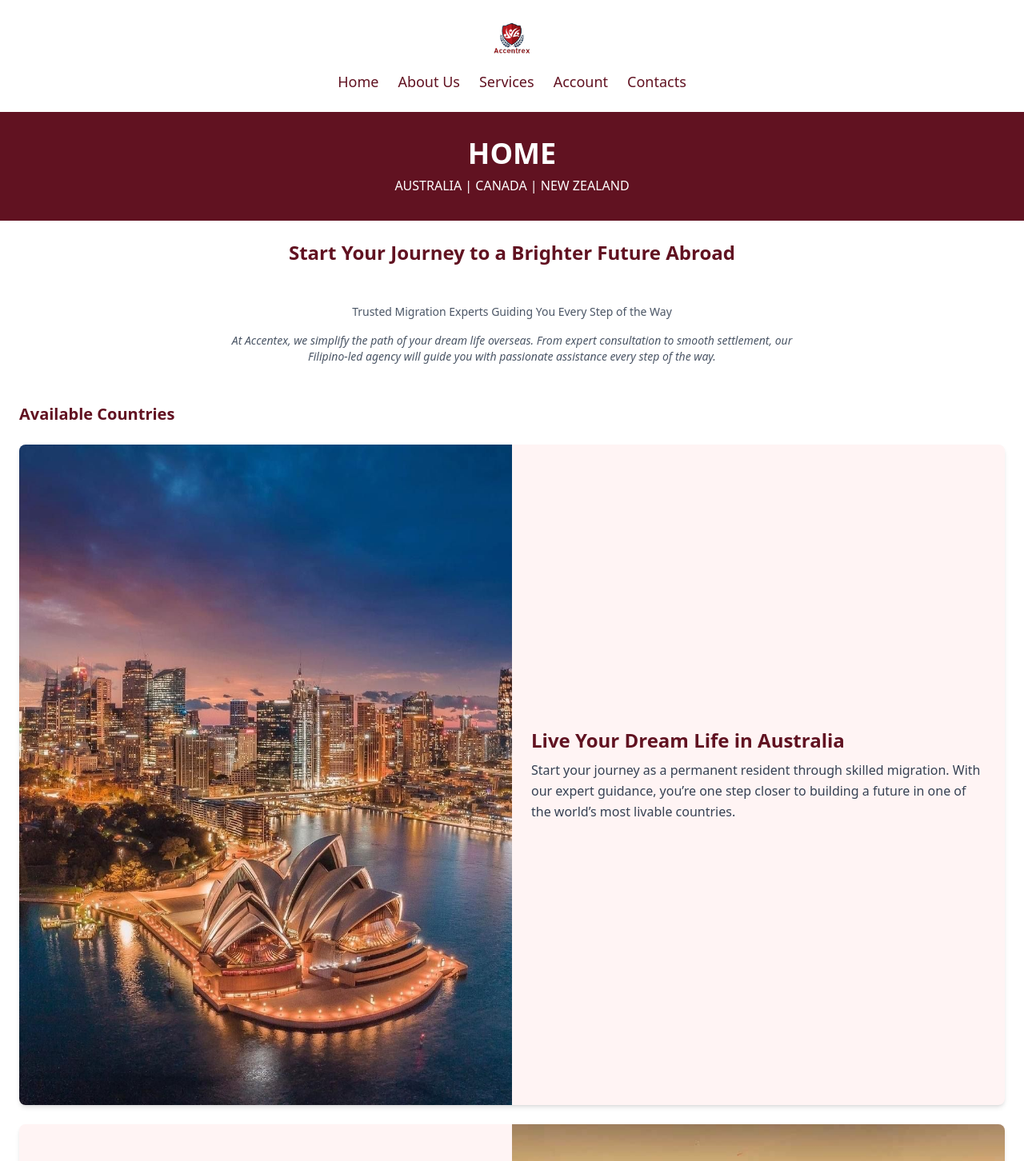
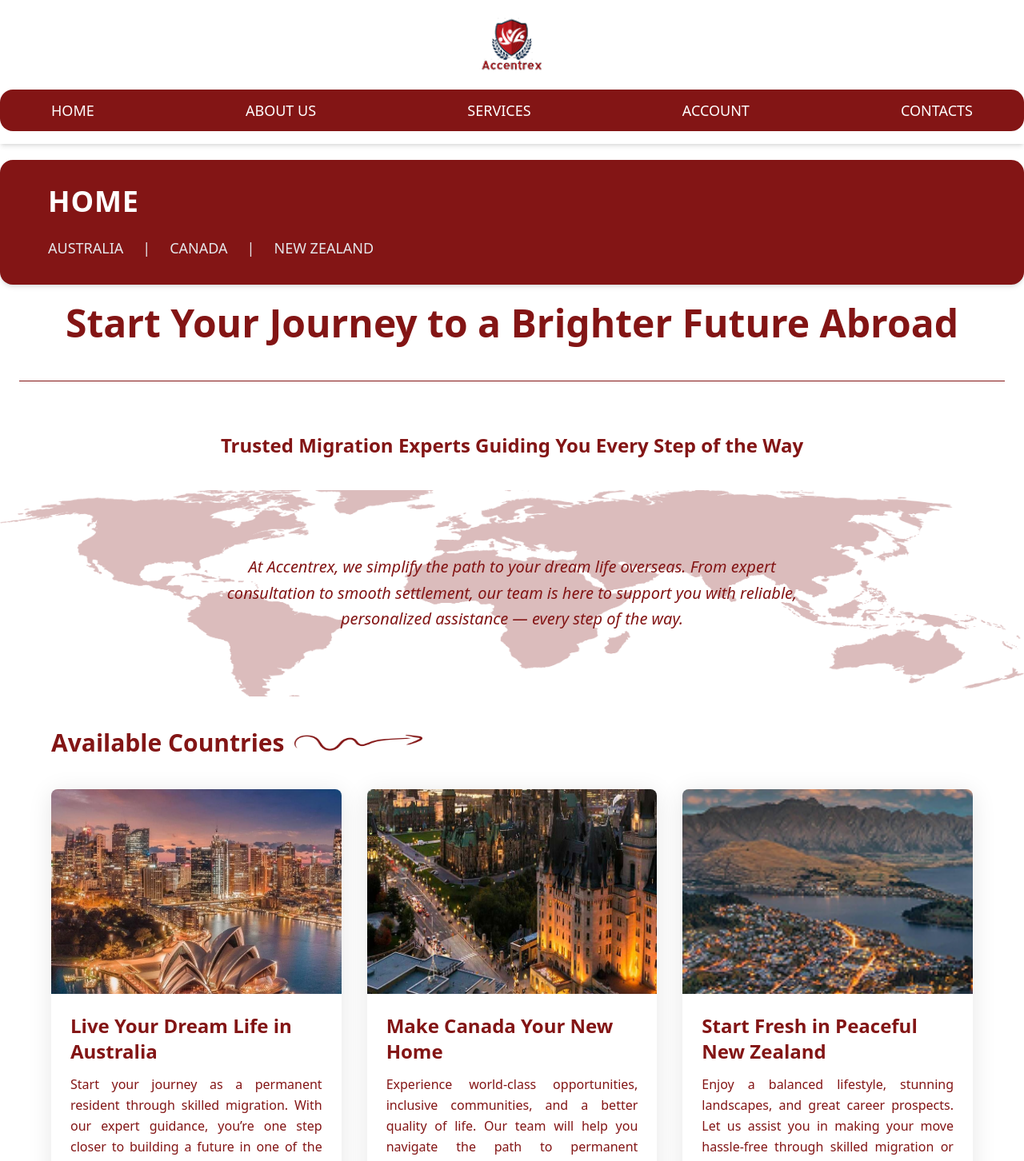
Before and after one commit to aidantiu/accentrex_web, a React (Vite) app in the folder client/: page / in a window 1280 px wide. Shown: the top 1452 px of the page at 80% size. Built offline with nearby package versions, Linux system fonts and the light colour scheme.

Commit message:
feat: implement responsive homepage layout and navbar with mobile and desktop support

```diff
--- a/client/src/components/banner.jsx
+++ b/client/src/components/banner.jsx
@@ -2,9 +2,21 @@ import React from 'react';
 
 const Banner = () => {
   return (
-    <section className="bg-[#611221] text-white p-8 text-center">
-      <h1 className="text-4xl font-bold">HOME</h1>
-      <p className="mt-2">AUSTRALIA | CANADA | NEW ZEALAND</p>
+    <section className="bg-[#831515] text-white p-8 px-4 md:px-15 rounded-2xl mx-auto mt-5 shadow-md text-left">
+          <div className="flex flex-col md:flex-row md:items-center justify-between gap-4 text-center md:text-left">
+        <div>
+          <h1 className="text-4xl md:text-4xl font-semibold uppercase tracking-wide">
+            Home
+          </h1>
+          <div className="text-lg md:text-lg mt-6 text-gray-200 space-x-6">
+            <span className="hover:underline cursor-pointer">AUSTRALIA</span>
+            <span>|</span>
+            <span className="hover:underline cursor-pointer">CANADA</span>
+            <span>|</span>
+            <span className="hover:underline cursor-pointer">NEW ZEALAND</span>
+          </div>
+        </div>
+      </div>
     </section>
   );
 };
--- a/client/src/components/headline.jsx
+++ b/client/src/components/headline.jsx
@@ -3,9 +3,12 @@ import React from 'react';
 const Headline = () => {
   return (
     <section className="p-6 text-center">
-      <h2 className="text-2xl font-bold">
+      <h2 className="text-5xl font-bold">
         Start Your Journey to a Brighter Future Abroad
       </h2>
+      <br></br>
+      <br></br>
+      <hr></hr>
     </section>
   );
 };
--- a/client/src/components/navbar.jsx
+++ b/client/src/components/navbar.jsx
@@ -1,18 +1,54 @@
-import React from 'react';
+import React, { useState } from 'react';
 import { Link } from 'react-router';
 
 const Navbar = () => {
+  const [menuOpen, setMenuOpen] = useState(false);
+
   return (
-    <header className="flex flex-col items-center p-6 shadow-md">
-      <img src="./public/images/companylogo.png" alt="Accentex Logo" className="h-12 mb-4" />
-      <nav className="flex gap-6 text-lg font-medium">
-        {/* Palitan to ng <Link> components for better routing */}
-        <a href="#" className="hover:underline">Home</a>
-        <a href="#" className="hover:underline">About Us</a>
-        <a href="#" className="hover:underline">Services</a>
-        <a href="#" className="hover:underline">Account</a>
-        <a href="#" className="hover:underline">Contacts</a>
-      </nav>
+    <header className="w-full bg-white shadow-md z-50">
+      {/* MOBILE: Logo + Hamburger */}
+      <div className="flex justify-between items-center px-4 py-4 md:hidden">
+        <img
+          src="./public/images/companylogo.png"
+          alt="Accentex Logo"
+          className="h-10"
+        />
+        <button
+          className="text-3xl text-[#831515]"
+          onClick={() => setMenuOpen(!menuOpen)}
+        >
+          ☰
+        </button>
+      </div>
+
+      {/* MOBILE: Dropdown Menu */}
+      {menuOpen && (
+        <nav className="md:hidden bg-[#831515] rounded-2xl text-white flex flex-col items-center gap-4 py-4 text-base font-medium">
+          <a href="#" onClick={() => setMenuOpen(false)}>Home</a>
+          <a href="#about" onClick={() => setMenuOpen(false)}>About Us</a>
+          <a href="#services" onClick={() => setMenuOpen(false)}>Services</a>
+          <a href="#account" onClick={() => setMenuOpen(false)}>Account</a>
+          <a href="#contacts" onClick={() => setMenuOpen(false)}>Contacts</a>
+        </nav>
+      )}
+
+      {/* DESKTOP: Logo Centered + Nav Below */}
+      <div className="hidden md:flex flex-col items-center py-4">
+        <img
+          src="./public/images/companylogo.png"
+          alt="Accentrex Logo"
+          className="h-20"
+        />
+
+        {/* Nav Links */}
+        <nav className="w-full mt-4 bg-[#831515] rounded-2xl text-white flex justify-between px-16 py-3 font-medium text-lg">
+          <a href="#" className="hover:underline">HOME</a>
+          <a href="#about" className="hover:underline">ABOUT US</a>
+          <a href="#services" className="hover:underline">SERVICES</a>
+          <a href="#account" className="hover:underline">ACCOUNT</a>
+          <a href="#contacts" className="hover:underline">CONTACTS</a>
+        </nav>
+      </div>
     </header>
   );
 };
--- a/client/src/pages/homepage.jsx
+++ b/client/src/pages/homepage.jsx
@@ -2,78 +2,80 @@ import Navbar from '../components/navbar';
 import Banner from '../components/banner';
 import Headline from '../components/headline';
 
+const CountryCard = ({ image, title, description }) => {
+  return (
+    <div className="w-full max-w-sm bg-white shadow-[0_4px_30px_rgba(0,0,0,0.1)] rounded-lg overflow-hidden flex flex-col">
+      <img
+        src={image}
+        alt={title}
+        className="w-full h-64 object-cover"
+      />
+      <div className="p-6 flex flex-col gap-3 text-[#831515]">
+        <h4 className="text-2xl font-bold">{title}</h4>
+        <p className="text-m leading-relaxed text-justify">{description}</p>
+      </div>
+    </div>
+  );
+};
+
 const Homepage = () => {
   return (
-    <div className="bg-white text-[#611221] font-sans">
+    <div className="bg-white text-[#831515] font-sans">
       <Navbar />
       <Banner />
       <Headline />
-      {/* Description */}
-      <section className="p-6 text-center text-sm text-gray-600 max-w-3xl mx-auto">
-        <p>
-          Trusted Migration Experts Guiding You Every Step of the Way
-        </p>
-        <p className="mt-4 italic">
-          At Accentex, we simplify the path of your dream life overseas. From expert
-          consultation to smooth settlement, our Filipino-led agency will guide you
-          with passionate assistance every step of the way.
-        </p>
+
+      <p className="text-2xl md:text-2xl font-semibold text-center mt-10 px-4">
+        Trusted Migration Experts Guiding You Every Step of the Way
+      </p>
+
+      {/* Description with background image */}
+      <section className="relative py-20 text-center mt-10">
+        <img
+          src="./public/images/bg-description.png"
+          alt="Description background"
+          className="absolute inset-0 w-full h-full object-cover opacity-90 z-0"
+        />
+        <div className="relative z-10 max-w-3xl mx-auto px-6">
+          <p className="text-base md:text-xl italic leading-relaxed">
+            At Accentrex, we simplify the path to your dream life overseas. From expert
+            consultation to smooth settlement, our team is here to support you with
+            reliable, personalized assistance — every step of the way.
+          </p>
+        </div>
       </section>
+
       {/* Country Cards */}
-      <section className="p-6">
-        <h3 className="text-xl font-semibold mb-6">Available Countries</h3>
-        <div className="flex flex-col gap-6">
+      <section className="px-4 md:px-16 pb-20 mt-10">
+        <div className="flex flex-row items-center gap-3 mb-10">
+          <h3 className="text-2xl md:text-3xl font-semibold whitespace-nowrap">
+            Available Countries
+          </h3>
+          <img
+            src="./public/images/arrow.png"
+            alt="Arrow Icon"
+            className="w-28 md:w-40 h-5"
+          />
+        </div>
 
-          {/* Australia */}
-          <div className="flex flex-col md:flex-row bg-[#fff4f4] rounded-lg shadow-md overflow-hidden">
-            <div className="md:w-1/2">
-              <img src="./public/images/australia.jpg" alt="Australia" className="w-full h-full object-cover md:h-auto" />
-            </div>
-            <div className="p-6 md:w-1/2 flex items-center">
-              <div>
-                <h4 className="text-2xl font-bold mb-2">Live Your Dream Life in Australia</h4>
-                <p className="text-base text-gray-700 leading-relaxed">
-                  Start your journey as a permanent resident through skilled migration. With our
-                  expert guidance, you’re one step closer to building a future in one of the
-                  world’s most livable countries.
-                </p>
-              </div>
-            </div>
-          </div>
+        <div className="grid grid-cols-1 sm:grid-cols-2 md:grid-cols-3 gap-8 justify-items-center">
+          <CountryCard
+            image="./public/images/australia.jpg"
+            title="Live Your Dream Life in Australia"
+            description="Start your journey as a permanent resident through skilled migration. With our expert guidance, you’re one step closer to building a future in one of the world’s most livable countries."
+          />
 
-          {/* Canada */}
-          <div className="flex flex-col md:flex-row bg-[#fff4f4] rounded-lg shadow-md overflow-hidden">
-            <div className="p-6 md:w-1/2 flex items-center order-2 md:order-1">
-              <div>
-                <h4 className="text-2xl font-bold mb-2">Make Canada Your New Home</h4>
-                <p className="text-base text-gray-700 leading-relaxed">
-                  Experience world-class opportunities, inclusive communities, and a better quality
-                  of life. Our team will help you navigate the path to permanent residency with ease
-                  and confidence.
-                </p>
-              </div>
-            </div>
-            <div className="md:w-1/2 order-1 md:order-2">
-              <img src="./public/images/canada.jpg" alt="Canada" className="w-full h-full object-cover md:h-auto" />
-            </div>
-          </div>
+          <CountryCard
+            image="./public/images/canada.jpg"
+            title="Make Canada Your New Home"
+            description="Experience world-class opportunities, inclusive communities, and a better quality of life. Our team will help you navigate the path to permanent residency with ease and confidence."
+          />
 
-          {/* New Zealand */}
-          <div className="flex flex-col md:flex-row bg-[#fff4f4] rounded-lg shadow-md overflow-hidden">
-            <div className="md:w-1/2">
-              <img src="./public/images/newzealand.png" alt="New Zealand" className="w-full h-full object-cover md:h-auto" />
-            </div>
-            <div className="p-6 md:w-1/2 flex items-center">
-              <div>
-                <h4 className="text-2xl font-bold mb-2">Start Fresh in Peaceful New Zealand</h4>
-                <p className="text-base text-gray-700 leading-relaxed">
-                  Enjoy a balanced lifestyle, stunning landscapes, and great career prospects.
-                  Let us assist you in making your move hassle-free through skilled migration
-                  or family sponsorship.
-                </p>
-              </div>
-            </div>
-          </div>
+          <CountryCard
+            image="./public/images/newzealand.png"
+            title="Start Fresh in Peaceful New Zealand"
+            description="Enjoy a balanced lifestyle, stunning landscapes, and great career prospects. Let us assist you in making your move hassle-free through skilled migration or family sponsorship."
+          />
         </div>
       </section>
     </div>
```
Also changed, not shown: client/public/images/arrow.png (added), client/public/images/bg-description.png (added).
